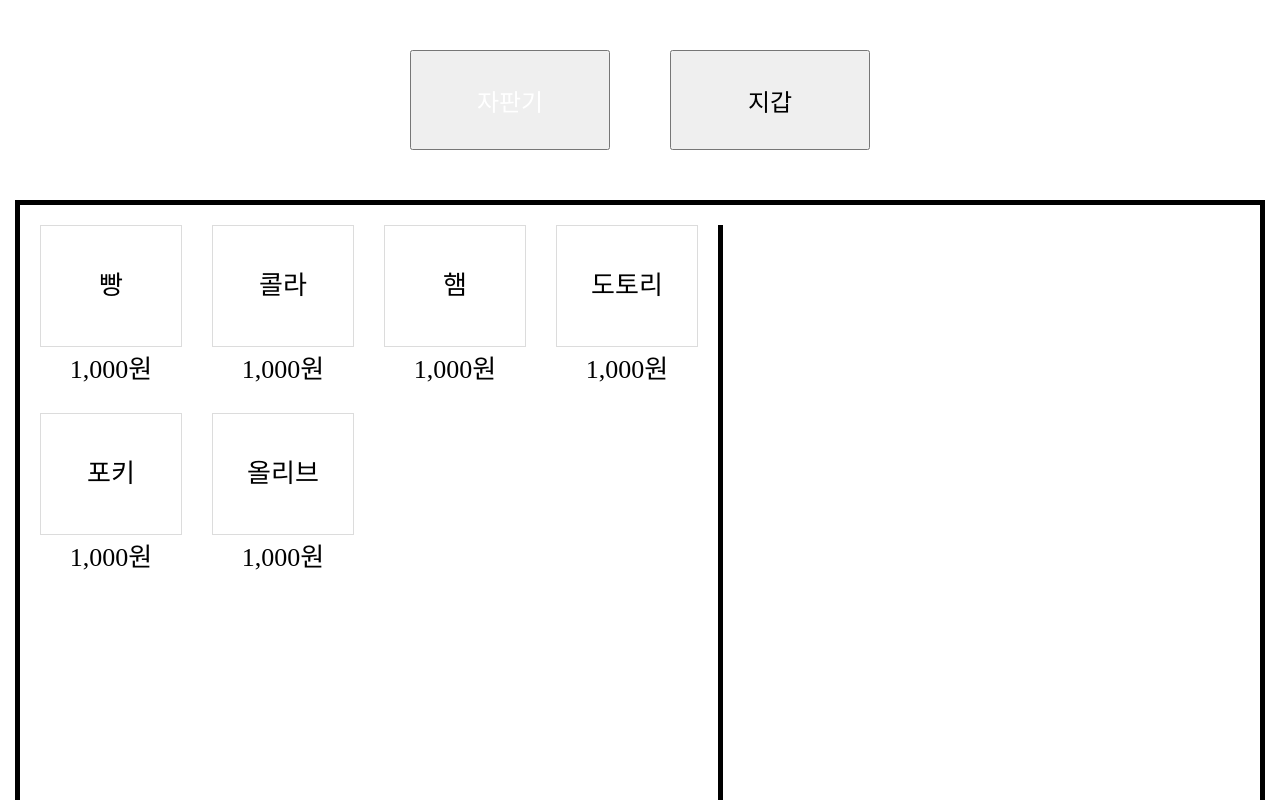
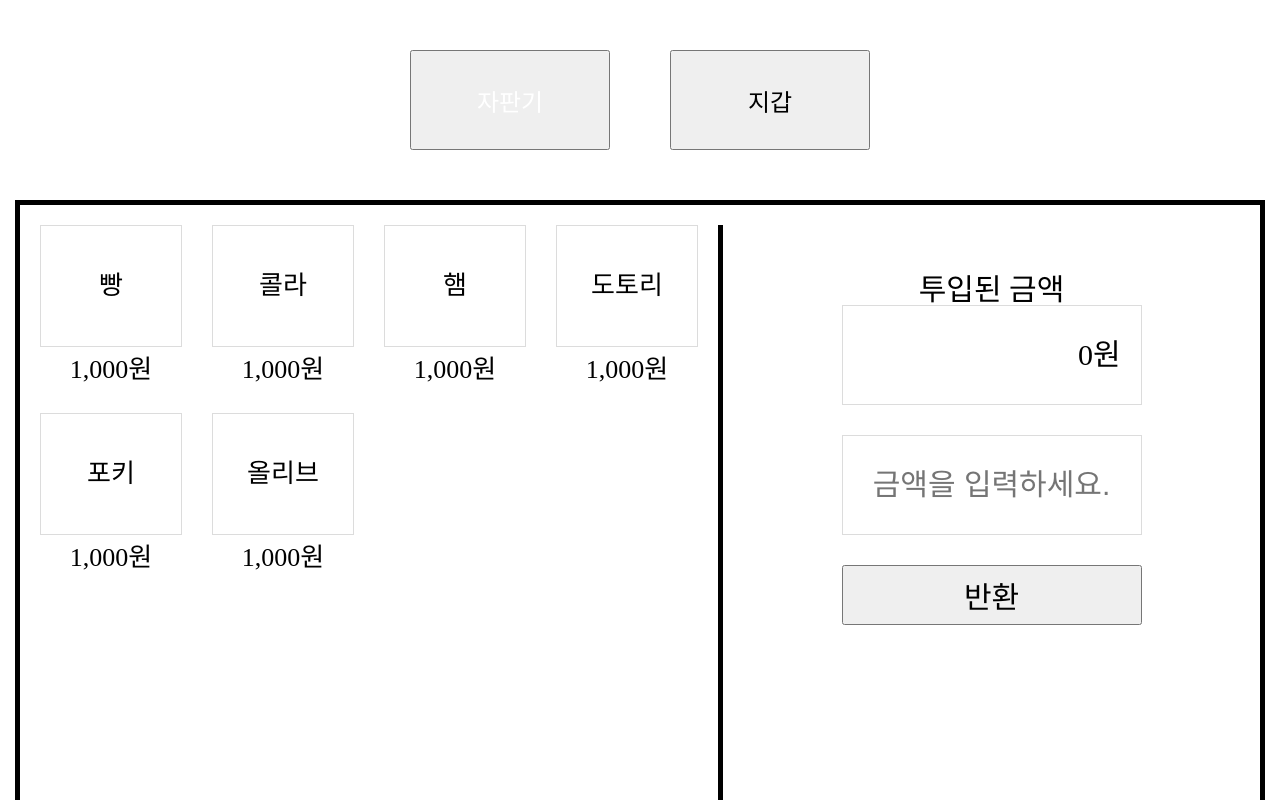
Before and after one commit to codesquad-members-2022/fe-vm, a React (Create React App) app in the folder vending-machine/: page / in a window 1280 px wide. Shown: the top 800 px of the page. Built offline with nearby package versions, Linux system fonts and the light colour scheme.

Commit message:
feat: user window component UI 구현 및 금액 입력 기능

```diff
--- /dev/null
+++ b/vending-machine/src/components/vendingMachine/userWindow/userWindow.js
@@ -0,0 +1,38 @@
+import { getWonTemplate } from '../../../helper/utils';
+import {
+  StyledUserWindowContainer,
+  StyledInputMoneyMonitorWrapper,
+  StyledInputMoneyMonitor,
+  StyledInputBox,
+  StyledRepaymentBtn,
+} from './userWindow.styled';
+
+export function UserWindow({ inputMoney, setInputMoney }) {
+  function handleKeyPress(e) {
+    if (e.key !== 'Enter') return;
+    printInputMoney(e);
+  }
+
+  function printInputMoney(e) {
+    const inputValue = parseInt(e.target.value / 100) * 100;
+    const setValue = inputMoney + inputValue;
+    e.target.value = null;
+    setInputMoney(setValue);
+  }
+
+  function repaymentMoney() {
+    setInputMoney(0);
+  }
+
+  return (
+    <StyledUserWindowContainer>
+      <StyledInputMoneyMonitorWrapper>
+        <p>투입된 금액</p>
+        <StyledInputMoneyMonitor>{getWonTemplate(inputMoney)}</StyledInputMoneyMonitor>
+      </StyledInputMoneyMonitorWrapper>
+      <StyledInputBox placeholder="금액을 입력하세요." onKeyPress={handleKeyPress}></StyledInputBox>
+      <StyledRepaymentBtn onClick={repaymentMoney}>반환</StyledRepaymentBtn>
+      {/*<LogMonitor></LogMonitor>*/}
+    </StyledUserWindowContainer>
+  );
+}
--- /dev/null
+++ b/vending-machine/src/components/vendingMachine/userWindow/userWindow.styled.js
@@ -0,0 +1,46 @@
+import styled from 'styled-components';
+
+export const StyledUserWindowContainer = styled.div`
+  margin: 0 auto;
+  display: flex;
+  flex-flow: column;
+  align-items: center;
+  padding-left: 20px;
+  padding-top: 50px;
+`;
+
+export const StyledInputMoneyMonitorWrapper = styled.div`
+  margin-bottom: 30px;
+  p {
+    text-align: center;
+    font-size: 30px;
+  }
+`;
+export const StyledInputMoneyMonitor = styled.div`
+  display: flex;
+  justify-content: flex-end;
+  align-items: center;
+  padding-right: 20px;
+  box-sizing: border-box;
+  width: 300px;
+  height: 100px;
+  font-size: 30px;
+  border: 1px solid ${({ theme }) => theme.color.gray};
+`;
+
+export const StyledInputBox = styled.input`
+  width: 300px;
+  height: 100px;
+  outline: none;
+  font-size: 30px;
+  text-align: center;
+  border: 1px solid ${({ theme }) => theme.color.gray};
+  box-sizing: border-box;
+  margin-bottom: 30px;
+`;
+
+export const StyledRepaymentBtn = styled.button`
+  width: 300px;
+  height: 60px;
+  font-size: 30px;
+`;
--- a/vending-machine/src/components/vendingMachine/vendingMachine.js
+++ b/vending-machine/src/components/vendingMachine/vendingMachine.js
@@ -2,9 +2,11 @@ import { useEffect, useState } from 'react';
 import { itemData } from '../../db/data';
 import { StyledVMContainer } from './vendingMachine.styled';
 import { ShowWindow } from './showWindow/showWindow';
+import { UserWindow } from './userWindow/userWindow';
 
 export function VendingMachine() {
   const [itemList, setItemList] = useState([]);
+  const [inputMoney, setInputMoney] = useState(0);
 
   useEffect(() => {
     setItemList(itemData);
@@ -13,7 +15,7 @@ export function VendingMachine() {
   return (
     <StyledVMContainer>
       <ShowWindow itemList={itemList} />
-      {/*<UserTerminal />*/}
+      <UserWindow inputMoney={inputMoney} setInputMoney={setInputMoney} />
     </StyledVMContainer>
   );
 }
```
